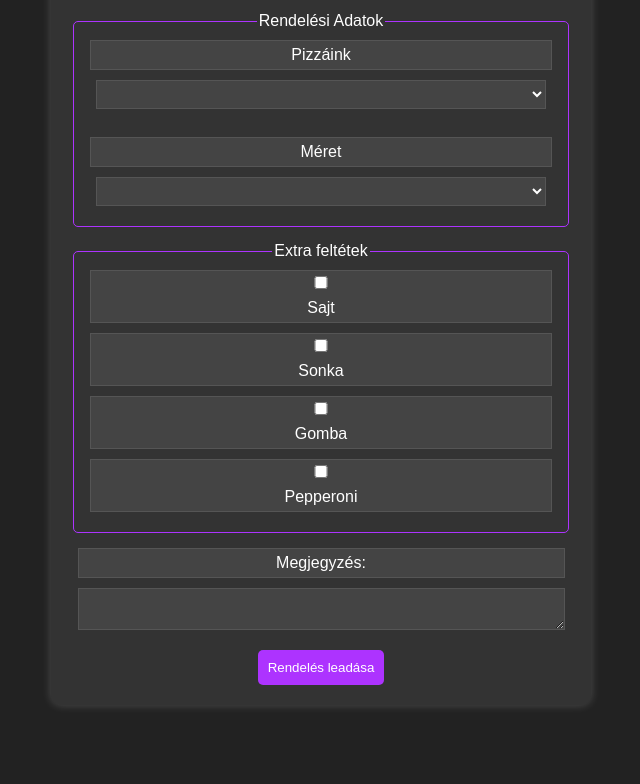
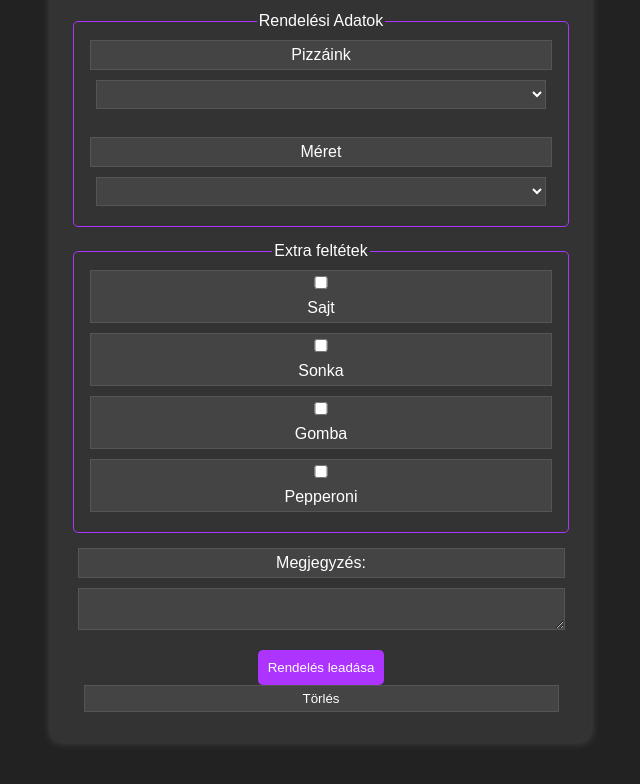
Before and after one commit to Sutiikee/ikt, a plain HTML site: page pizza.html in a window 1280 px wide. Shown: the part 584-1368 px from the top of the page, without its empty margins (319-959 px from the left). Before the commit the page ends 1339 px from the top, so only its background shows below. Drawn offline with Linux system fonts and the light colour scheme.

Commit message:
2025.04.07

```diff
--- a/pizza.html
+++ b/pizza.html
@@ -59,7 +59,8 @@
 
     <label for="note">Megjegyzés:</label>
     <textarea id="note"></textarea>
-    <button type="button" oneclick="alert('Rendelését rögzítettük')">Rendelés leadása</button>
+    <button type="button" oneclick="alert('Rendelését rögzítettük')">Rendelés leadása</button><br>
+    <input type="reset" value="Törlés">
     </form>
 </body>
 </html>
```
